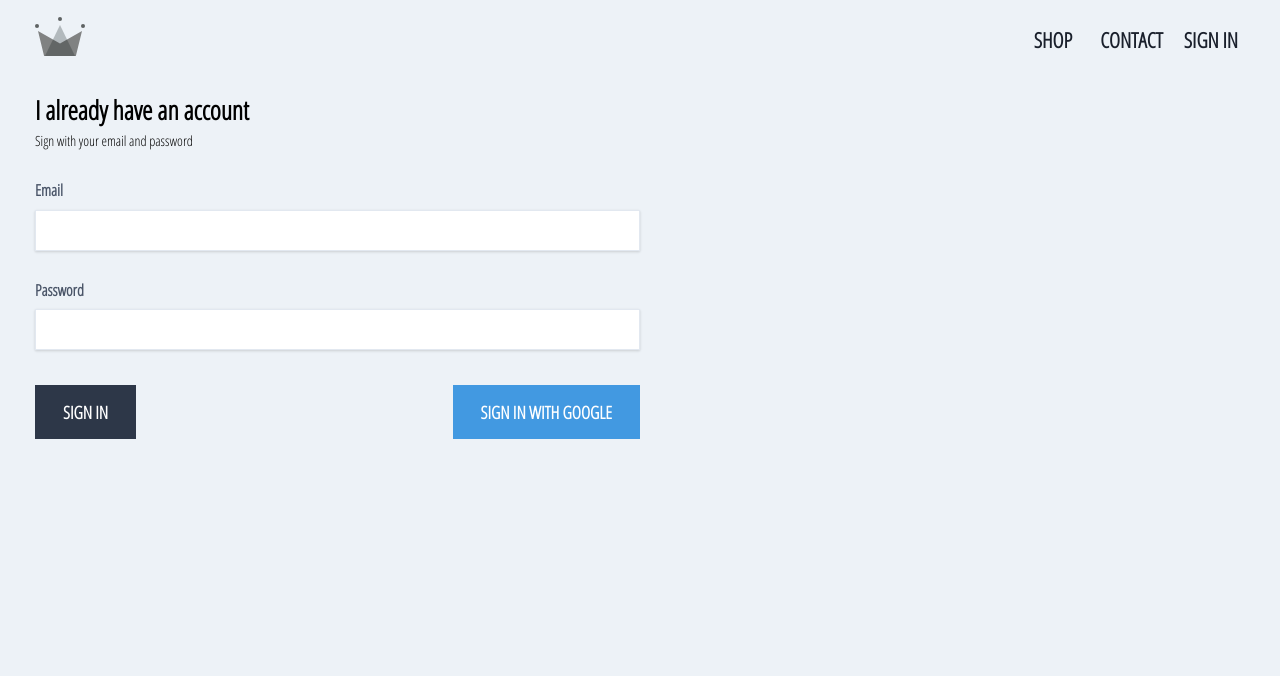
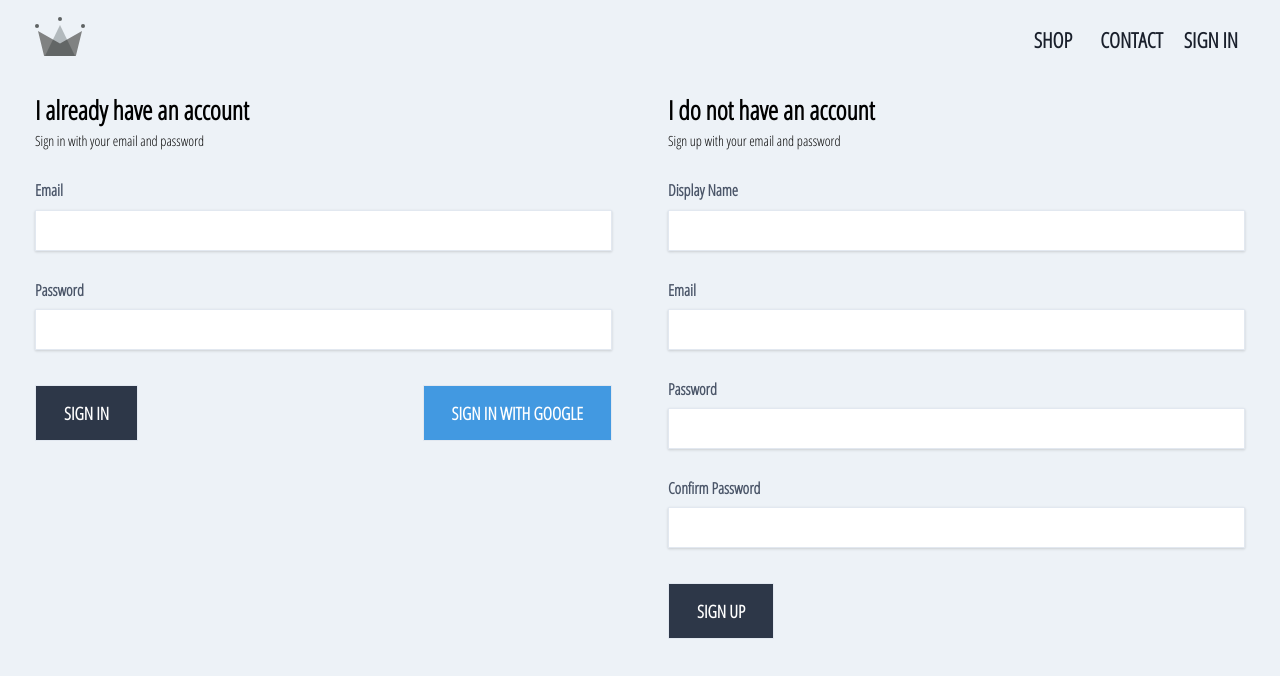
Before and after one commit to omadoyeabraham/E-commerce-store, a React (Create React App) app: page /auth in a window 1280 px wide. Shown: the top 676 px of the page. Built offline with nearby package versions, Linux system fonts and the light colour scheme; no server answers.

Commit message:
Implemented firebase utils, included storing of authenticated users into firestore database

```diff
--- a/src/App.js
+++ b/src/App.js
@@ -6,6 +6,7 @@ import HomePage from "./pages/homepage/homepage.page";
 import ShopPage from "./pages/shop/shop.page";
 import AuthPage from "./pages/auth/auth.page";
 import Navbar from "./components/navbar/navbar.component";
+import UsersService from "./services/users.service";
 import { auth } from "./firebase/firebase.utils";
 
 export default class App extends React.Component {
@@ -20,8 +21,23 @@ export default class App extends React.Component {
   unsubscribeFromAuth = null;
 
   componentDidMount() {
-    this.unsubscribeFromAuth = auth.onAuthStateChanged((user) => {
-      this.setState({ currentUser: user });
+    this.unsubscribeFromAuth = auth.onAuthStateChanged(async (authUser) => {
+      if (authUser) {
+        const userRef = await UsersService.createAuthenticatedUserProfile(
+          authUser
+        );
+
+        userRef.onSnapshot((snapshot) => {
+          this.setState({
+            currentUser: {
+              id: snapshot.id,
+              ...snapshot.data(),
+            },
+          });
+        });
+      } else {
+        this.setState({ currentUser: null });
+      }
     });
   }
 
--- a/src/components/custom-button/custom-button.component.jsx
+++ b/src/components/custom-button/custom-button.component.jsx
@@ -26,7 +26,7 @@ const CustomButton = ({ children, ...otherProps }) => {
       {...otherProps}
       className={
         "text-white font-bold py-4 px-8 focus:outline-none focus:shadow-outline text-xl uppercase " +
-        `bg-${color}-${intensity[0]} hover:bg-${color}-${intensity[1]}`
+        `border bg-${color}-${intensity[0]} hover:text-${color}-${intensity[0]} hover:bg-white hover:border-${color}-${intensity[0]}`
       }
     >
       {children}
--- a/src/components/sign-in/sign-in.component.jsx
+++ b/src/components/sign-in/sign-in.component.jsx
@@ -38,7 +38,7 @@ export default class SignIn extends React.Component {
     return (
       <div>
         <h2 className="font-bold text-3xl">I already have an account</h2>
-        <span>Sign with your email and password</span>
+        <span>Sign in with your email and password</span>
 
         <form onSubmit={this.handleSignIn}>
           <div className="mt-8 mb-8">
--- /dev/null
+++ b/src/components/sign-up/sign-up.component.jsx
@@ -0,0 +1,132 @@
+import React from "react";
+
+import FormInput from "../form-input/form-input.component";
+import CustomButton from "../custom-button/custom-button.component";
+import { auth } from "../../firebase/firebase.utils";
+import UsersService from "../../services/users.service";
+
+/**
+ * Signup component used to regsiter a new user
+ */
+class SignUp extends React.Component {
+  constructor(props) {
+    super(props);
+
+    this.state = {
+      displayName: "",
+      email: "",
+      password: "",
+      confirmPassword: "",
+    };
+  }
+
+  /**
+   * Handle when the sign in button is clicked
+   * @param {*} event
+   */
+  handleSignUp = async (event) => {
+    event.preventDefault();
+    const { displayName, email, password, confirmPassword } = this.state;
+
+    if (password !== confirmPassword) {
+      alert("Passwords do not match");
+      return;
+    }
+
+    try {
+      const { user } = await auth.createUserWithEmailAndPassword(
+        email,
+        password
+      );
+
+      await UsersService.createAuthenticatedGoogleUserProfile(user, {
+        displayName,
+      });
+      this.setState({
+        displayName: "",
+        email: "",
+        password: "",
+        confirmPassword: "",
+      });
+    } catch (error) {
+      console.error(error);
+    }
+  };
+
+  /**
+   * Handle change in the form inputs
+   * @param {*} event
+   */
+  handleChange = (event) => {
+    const { value, name } = event.target;
+    this.setState({ [name]: value });
+  };
+
+  render() {
+    const { displayName, email, password, confirmPassword } = this.state;
+    return (
+      <div>
+        <h2 className="font-bold text-3xl">I do not have an account</h2>
+        <span>Sign up with your email and password</span>
+
+        <form onSubmit={this.handleSignUp}>
+          <div className="mt-8 mb-8">
+            <FormInput
+              name="displayName"
+              label="Display Name"
+              value={displayName}
+              type="text"
+              handleChange={this.handleChange}
+              required
+            />
+          </div>
+
+          <div className="mb-8">
+            <FormInput
+              name="email"
+              label="Email"
+              value={email}
+              type="email"
+              handleChange={this.handleChange}
+              required
+            />
+          </div>
+
+          <div className="mb-8">
+            <FormInput
+              name="password"
+              label="Password"
+              value={password}
+              type="password"
+              handleChange={this.handleChange}
+              required
+            />
+          </div>
+
+          <div>
+            <FormInput
+              name="confirmPassword"
+              label="Confirm Password"
+              value={confirmPassword}
+              type="password"
+              handleChange={this.handleChange}
+              required
+            />
+          </div>
+
+          <div className="mt-10 flex justify-between">
+            <CustomButton
+              type="submit"
+              onSubmit={this.handleSignUp}
+              color="gray"
+            >
+              Sign Up
+            </CustomButton>
+          </div>
+        </form>
+      </div>
+    );
+  }
+}
+
+export default SignUp;
--- a/src/pages/auth/auth.page.jsx
+++ b/src/pages/auth/auth.page.jsx
@@ -1,6 +1,7 @@
 import React from "react";
 
 import SignIn from "../../components/sign-in/sign-in.component";
+import SignUp from "../../components/sign-up/sign-up.component";
 
 /**
  * Authentication page with signin and user registeration functionality
@@ -9,8 +10,9 @@ import SignIn from "../../components/sign-in/sign-in.component";
  */
 const AuthPage = (props) => {
   return (
-    <div className="grid grid-cols-1 md:grid-cols-2">
+    <div className="grid grid-cols-1 md:grid-cols-2 gap-16">
       <SignIn></SignIn>
+      <SignUp></SignUp>
     </div>
   );
 };
--- /dev/null
+++ b/src/services/users.service.js
@@ -0,0 +1,40 @@
+import { firestore } from "../firebase/firebase.utils";
+
+/**
+ * Users Service
+ */
+export default class UserService {
+  /**
+   * Create a document in the users collection,if a new user signs in using Google.
+   * @param {*} authUser
+   * @param {*} additionalData
+   */
+  static createAuthenticatedUserProfile = async (
+    authUser,
+    additionalData = {}
+  ) => {
+    if (!authUser) return;
+
+    const userRef = firestore.doc(`users/${authUser.uid}`);
+    const userData = await userRef.get();
+
+    // We only store user data in the user's collection if the user does not already exist
+    if (!userData.exists) {
+      const { displayName, email } = authUser;
+      const createdAt = new Date();
+
+      try {
+        await userRef.set({
+          displayName,
+          email,
+          createdAt,
+          ...additionalData,
+        });
+      } catch (error) {
+        console.error(error);
+      }
+    }
+
+    return userRef;
+  };
+}
```
